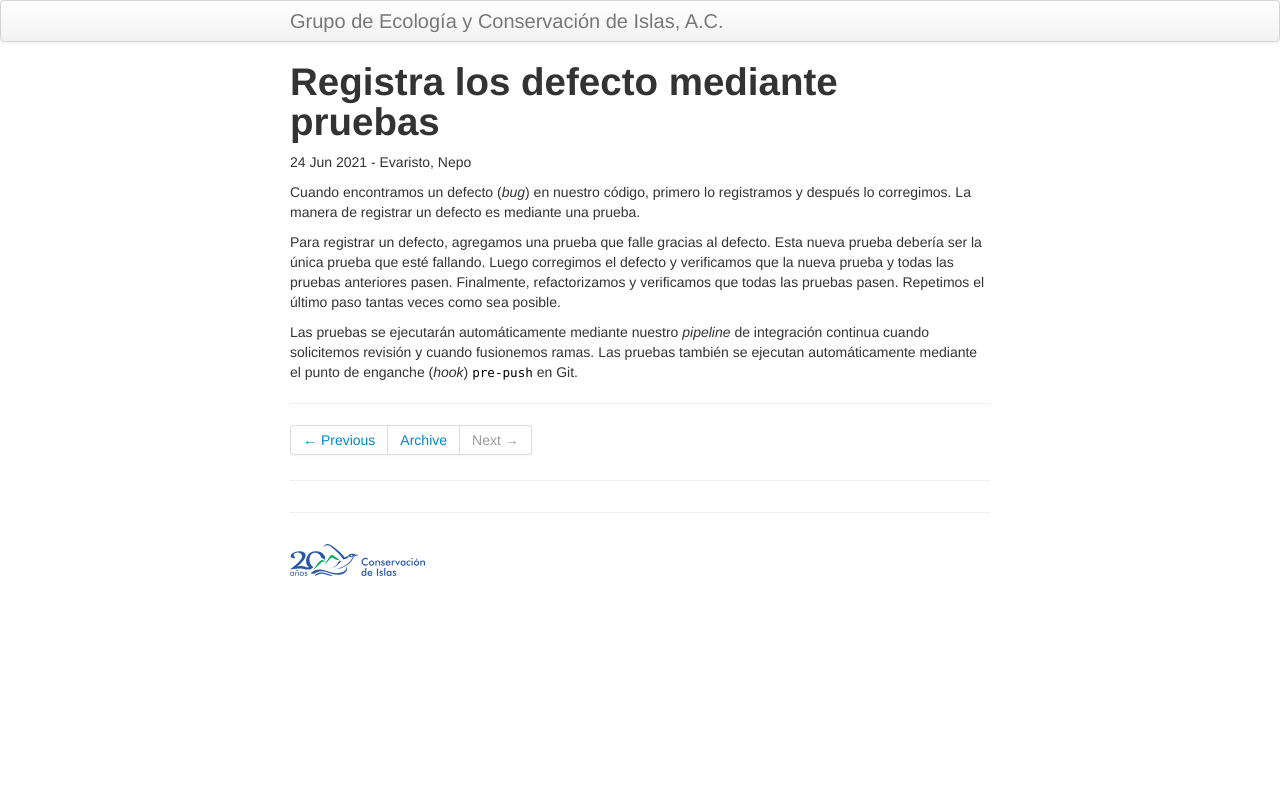
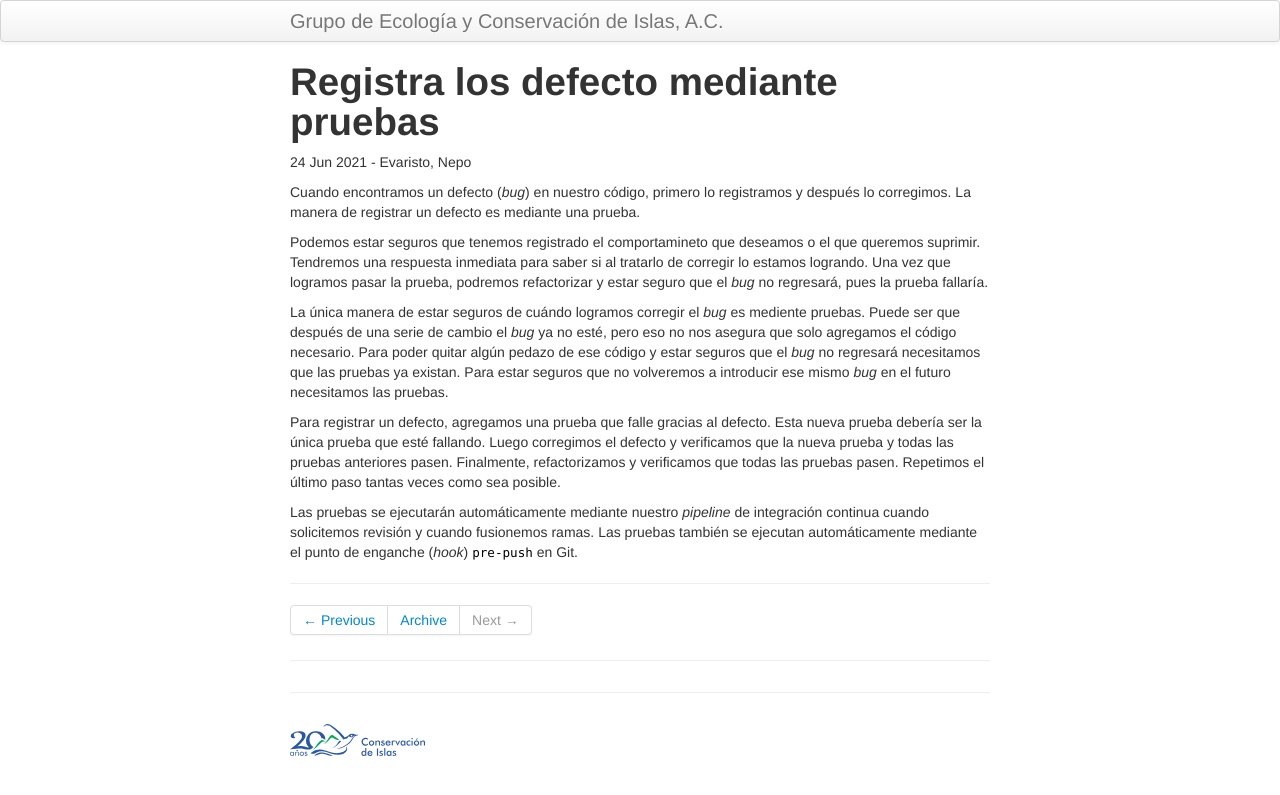
Before and after one commit to LizethMReyes/islasgeci.github.io, a Jekyll site: the page built from _posts/2021-06-24-bug_test.md, in a window 1280 px wide. Shown: the top 795 px of the page. Built offline with Jekyll 4.4.1, drawn with Linux system fonts in a browser that asks for light colours.

Commit message:
✍🏿 Answer the questions

```diff
--- a/_posts/2021-06-24-bug_test.md
+++ b/_posts/2021-06-24-bug_test.md
@@ -9,7 +9,17 @@ Cuando encontramos un defecto (_bug_) en nuestro código, primero lo registramos
 corregimos. La manera de registrar un defecto es mediante una prueba.
 
 [//]: # (¿Por qué no corregimos el _bug_ antes de registrarlo?)
+Podemos estar seguros que tenemos registrado el comportamineto que deseamos o el que queremos
+suprimir. Tendremos una respuesta inmediata para saber si al tratarlo de corregir lo estamos
+logrando. Una vez que logramos pasar la prueba, podremos refactorizar y estar seguro que el _bug_ no
+regresará, pues la prueba fallaría.
+
 [//]: # (¿Por qué registramos el _bug_ si sería más fácil solo corregirlo?)
+La única manera de estar seguros de cuándo logramos corregir el _bug_ es mediente pruebas. Puede ser
+que después de una serie de cambio el _bug_ ya no esté, pero eso no nos asegura que solo agregamos
+el código necesario. Para poder quitar algún pedazo de ese código y estar seguros que el _bug_ no
+regresará necesitamos que las pruebas ya existan. Para estar seguros que no volveremos a introducir
+ese mismo _bug_ en el futuro necesitamos las pruebas.
 
 Para registrar un defecto, agregamos una prueba que falle gracias al defecto. Esta nueva prueba
 debería ser la única prueba que esté fallando. Luego corregimos el defecto y verificamos que la
```
